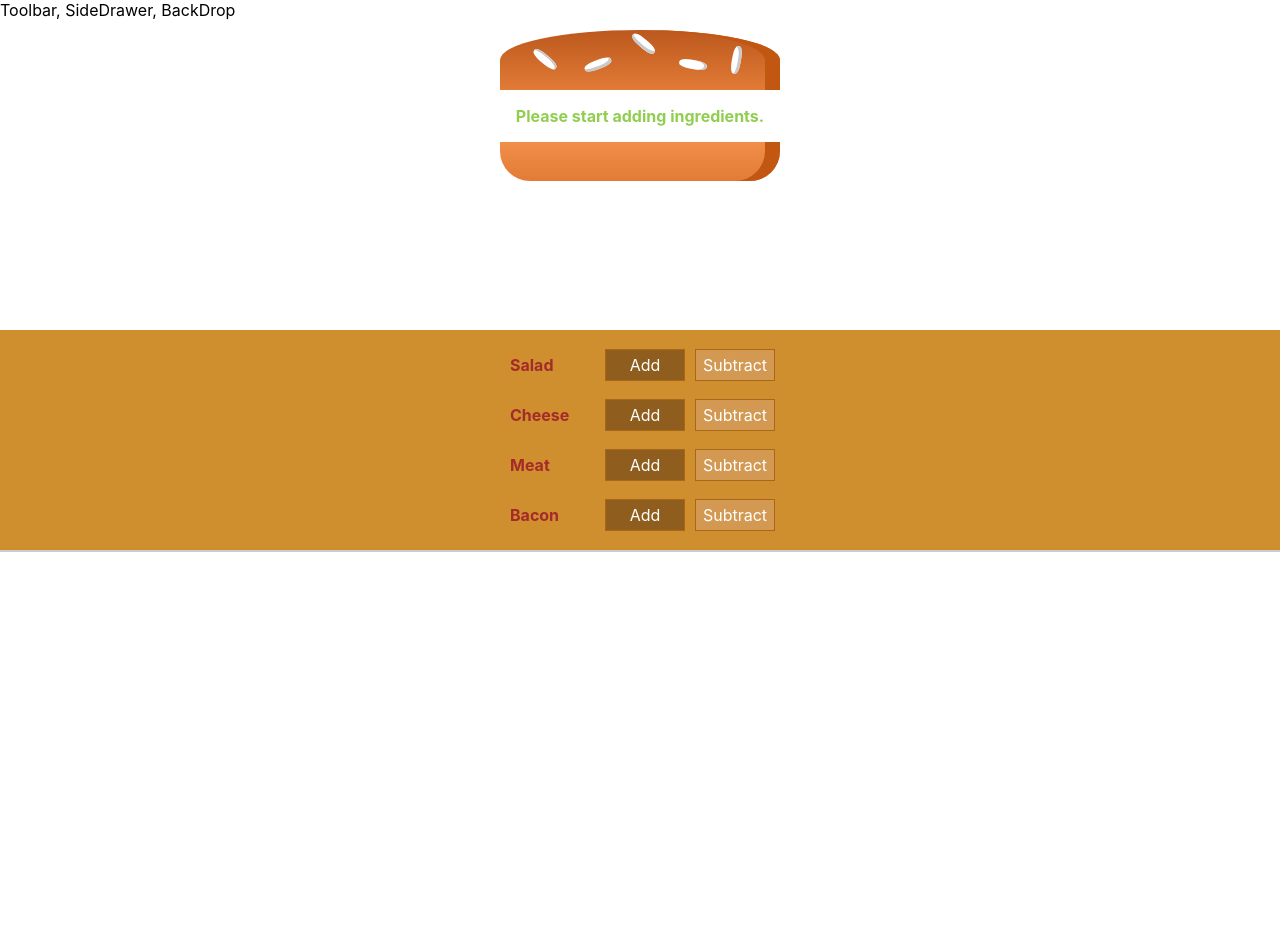
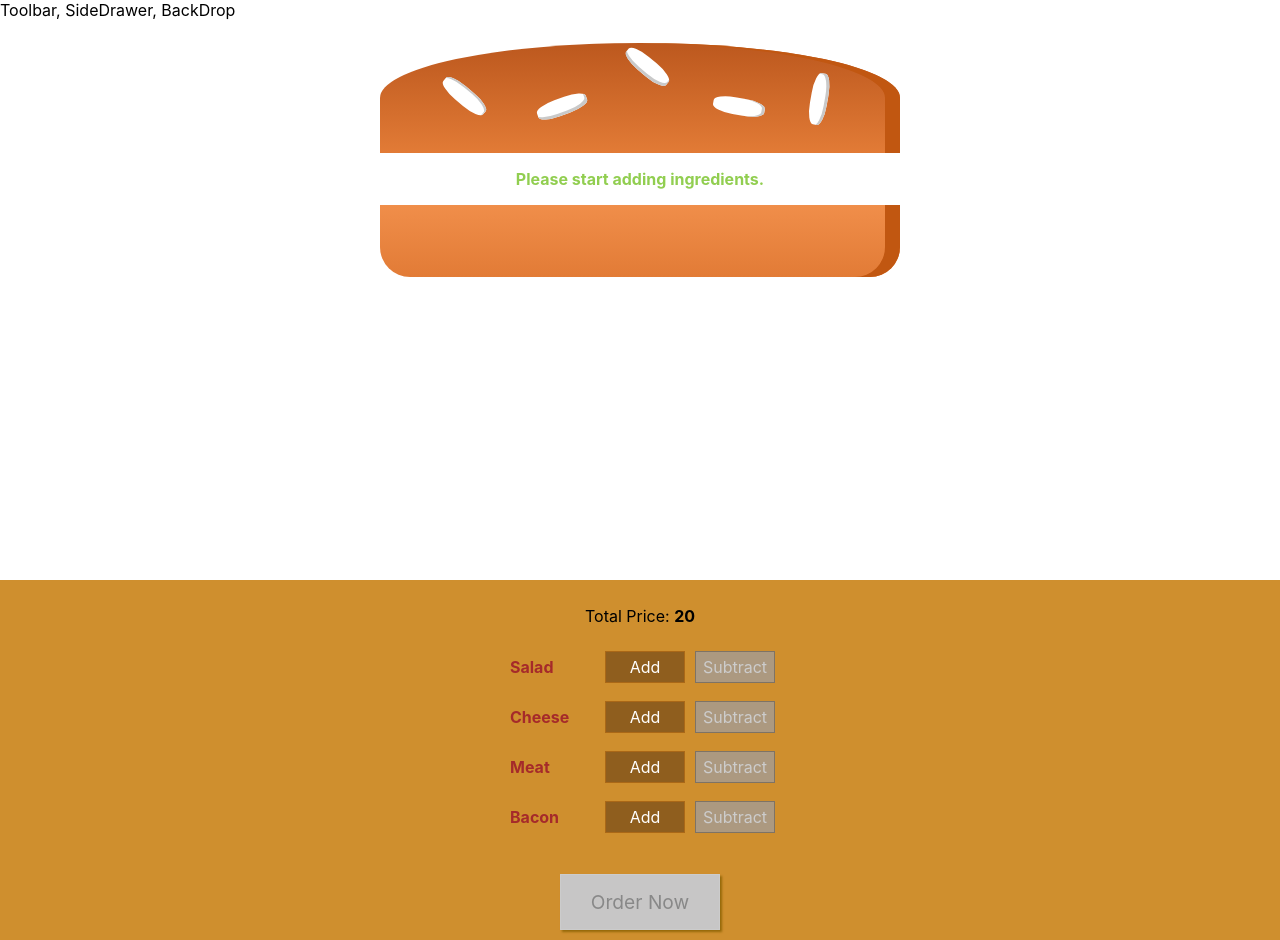
Before and after one commit to connect-sonveer/burger-builder, a React (Create React App) app: page / in a window 1280 px wide. Before the commit the page ends 800 px from the top, so only its background shows below. Built offline with nearby package versions, Linux system fonts and the light colour scheme.

Commit message:
added order now button

```diff
--- a/src/components/Burger/BuildControls/BuildControl/BuildControl.js
+++ b/src/components/Burger/BuildControls/BuildControl/BuildControl.js
@@ -2,13 +2,14 @@ import React from 'react';
 import Style from './BuildControl.module.css';
 
 const BuildControl = (props) => {
+  // console.log('BuildControlprops', props);
   return (
     <div className={Style.BuildControl}>
       <div className={Style.Label}>{props.label}</div>
       <button className={Style.More} onClick={props.addIngredient}>
         Add
       </button>
-      <button className={Style.Less} onClick={props.removeIngredient}>
+      <button className={Style.Less} onClick={props.removeIngredient} disabled={props.isDisabled}>
         Subtract
       </button>
     </div>
--- a/src/components/Burger/BuildControls/BuildControls.js
+++ b/src/components/Burger/BuildControls/BuildControls.js
@@ -1,31 +1,35 @@
 import React from 'react';
 import BuildControl from './BuildControl/BuildControl';
 import Style from './BuildControls.module.css';
+import { CONTROLS } from '../../../helpers/Constants';
 
 const BuildControls = (props) => {
-  const controls = [
-    { label: 'Salad', type: 'salad' },
-    { label: 'Cheese', type: 'cheese' },
-    { label: 'Meat', type: 'meat' },
-    { label: 'Bacon', type: 'bacon' },
-  ];
-
+  // console.log('BuildControlsProps', props);
+  const { price, addIngredient, removeIngredient, disabledButtons, isPurchasable } = props;
   return (
     <div className={Style.BuildControls}>
-      {controls.map((ctrl) => {
+      <p className={Style.Price}>
+        Total Price: <strong>{price}</strong>
+      </p>
+      {CONTROLS.map((ctrl) => {
         return (
           <BuildControl
             key={ctrl.label}
             label={ctrl.label}
             addIngredient={() => {
-              props.addIngredient(ctrl.type);
+              addIngredient(ctrl.type);
             }}
             removeIngredient={() => {
-              props.removeIngredient(ctrl.type);
+              removeIngredient(ctrl.type);
             }}
+            isDisabled={disabledButtons[ctrl.type]}
           />
         );
       })}
+      <p></p>
+      <button className={Style.OrderButton} disabled={isPurchasable}>
+        Order Now
+      </button>
     </div>
   );
 };
--- a/src/components/Burger/BuildControls/BuildControls.module.css
+++ b/src/components/Burger/BuildControls/BuildControls.module.css
@@ -8,3 +8,49 @@
   margin: auto;
   padding: 10px 0;
 }
+
+.BuildControls .Price {
+  color: #000000;
+}
+
+.OrderButton {
+  background-color: #dad735;
+  outline: none;
+  cursor: pointer;
+  border: 1px solid #966909;
+  color: #966909;
+  font-family: inherit;
+  font-size: 1.2em;
+  padding: 15px 30px;
+  box-shadow: 2px 2px 2px #966909;
+}
+
+.OrderButton:hover,
+.OrderButton:active {
+  background-color: #a0db41;
+  border: 1px solid #966909;
+  color: #966909;
+}
+
+.OrderButton:disabled {
+  background-color: #c7c6c6;
+  cursor: not-allowed;
+  border: 1px solid #ccc;
+  color: #888888;
+}
+
+.OrderButton:not(:disabled) {
+  animation: enable 0.3s linear;
+}
+
+@keyframes enable {
+  0% {
+    transform: scale(1);
+  }
+  60% {
+    transform: scale(1.1);
+  }
+  100% {
+    transform: scale(1);
+  }
+}
--- a/src/components/Burger/Burger.module.css
+++ b/src/components/Burger/Burger.module.css
@@ -2,7 +2,7 @@
   width: 100%;
   margin: auto;
   height: 250px;
-  /* overflow: scroll; */
+  overflow: scroll;
   text-align: center;
   font-weight: bold;
   font-size: 1.23rem;
@@ -24,7 +24,7 @@
 
 @media (min-width: 500px) and (min-height: 400px) {
   .Burger {
-    width: 350px;
-    height: 300px;
+    width: 650px;
+    height: 550px;
   }
 }
--- a/src/containers/BurgerBuilder/BurgerBuilder.js
+++ b/src/containers/BurgerBuilder/BurgerBuilder.js
@@ -2,13 +2,7 @@ import React, { Component } from 'react';
 import Aux from '../../hoc/Aux';
 import Burger from '../../components/Burger/Burger';
 import BuildControls from '../../components/Burger/BuildControls/BuildControls';
-
-const INGREDIENT_PRICE = {
-  salad: 20,
-  bacon: 20,
-  meat: 60,
-  cheese: 40,
-};
+import { INGREDIENT_PRICE } from '../../helpers/Constants';
 
 class BurgerBuilder extends Component {
   state = {
@@ -19,33 +13,63 @@ class BurgerBuilder extends Component {
       cheese: 0,
     },
     totalPrice: 20,
+    isPurchasable: true,
+  };
+
+  handlePurchase = (ingredients) => {
+    const sum = Object.keys(ingredients)
+      .map((keys) => {
+        return ingredients[keys];
+      })
+      .reduce((accumulater, element) => {
+        return accumulater + element;
+      }, 0);
+
+    this.setState({ isPurchasable: sum <= 0 });
   };
 
   addIngredientHandler = (type) => {
-    const currentIngredient = { ...this.state.ingredients };
-    currentIngredient[type] = currentIngredient[type] + 1;
-    const currentPrice = this.state.totalPrice;
+    const updatedIngredient = { ...this.state.ingredients };
+    updatedIngredient[type] = updatedIngredient[type] + 1;
     this.setState({
-      ingredients: currentIngredient,
-      totalPrice: currentPrice + INGREDIENT_PRICE[type],
+      ingredients: updatedIngredient,
+      totalPrice: this.state.totalPrice + INGREDIENT_PRICE[type],
     });
+    this.handlePurchase(updatedIngredient);
   };
 
   removeIngredientHandler = (type) => {
-    const currentIngredient = { ...this.state.ingredients };
-    if (currentIngredient[type] > 0) {
-      currentIngredient[type] = currentIngredient[type] - 1;
+    const updatedIngredient = { ...this.state.ingredients };
+    if (updatedIngredient[type] > 0) {
+      updatedIngredient[type] = updatedIngredient[type] - 1;
     }
     this.setState({
-      ingredients: currentIngredient,
+      ingredients: updatedIngredient,
+      totalPrice: this.state.totalPrice - INGREDIENT_PRICE[type],
     });
+    this.handlePurchase(updatedIngredient);
   };
 
   render() {
+    const { totalPrice, isPurchasable } = this.state;
+    const disabledButtons = {
+      ...this.state.ingredients,
+    };
+
+    for (let key in disabledButtons) {
+      disabledButtons[key] = disabledButtons[key] <= 0;
+    }
+
     return (
       <Aux>
         <Burger ingredients={this.state.ingredients} />
-        <BuildControls addIngredient={this.addIngredientHandler} removeIngredient={this.removeIngredientHandler} />
+        <BuildControls
+          addIngredient={this.addIngredientHandler}
+          removeIngredient={this.removeIngredientHandler}
+          disabledButtons={disabledButtons}
+          price={totalPrice}
+          isPurchasable={isPurchasable}
+        />
       </Aux>
     );
   }
--- /dev/null
+++ b/src/helpers/Constants.js
@@ -0,0 +1,13 @@
+export const CONTROLS = [
+  { label: 'Salad', type: 'salad' },
+  { label: 'Cheese', type: 'cheese' },
+  { label: 'Meat', type: 'meat' },
+  { label: 'Bacon', type: 'bacon' },
+];
+
+export const INGREDIENT_PRICE = {
+  salad: 20,
+  bacon: 20,
+  meat: 60,
+  cheese: 40,
+};
```
